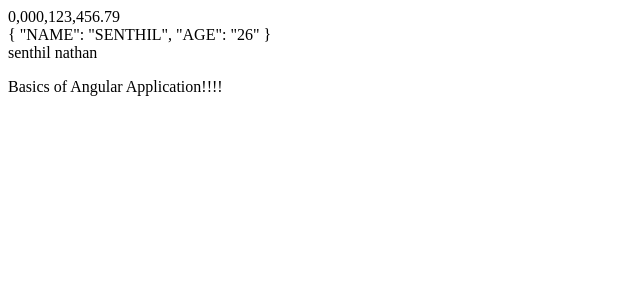
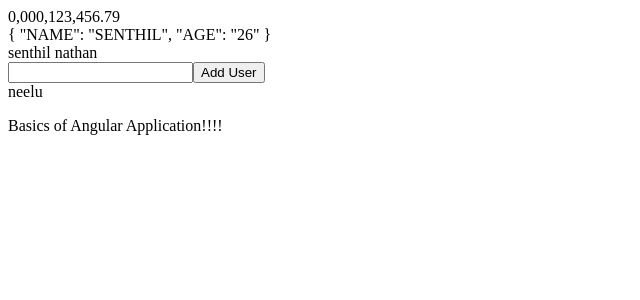
Before and after one commit to senthilj94/AngularBasics, an Angular app: page / in a window 1280 px wide. Shown: the top 300 px of the page, without its empty margins (0-640 px from the left). Built offline with nearby package versions, Linux system fonts and the light colour scheme.

Commit message:
Pure and Impure Pipes

```diff
--- a/src/app/app.module.ts
+++ b/src/app/app.module.ts
@@ -17,7 +17,7 @@
 import { HighlightDirective } from './directives/highlight.directive';
 import { CustomstructuralDirective } from './directives/customstructural.directive';
 import { PipeComponent } from './pipes/pipe/pipe.component';
-import { AppendPipe } from './pipes/pipe/custom.pipe';
+import { AppendPipe, FilterPipe } from './pipes/pipe/custom.pipe';
 
 @NgModule({
   declarations: [
@@ -35,7 +35,8 @@
     HighlightDirective,
     CustomstructuralDirective,
     PipeComponent,
-    AppendPipe
+    AppendPipe,
+    FilterPipe
   ],
   imports: [
     BrowserModule,
--- a/src/app/pipes/pipe/custom.pipe.ts
+++ b/src/app/pipes/pipe/custom.pipe.ts
@@ -9,3 +9,20 @@
         return value + appendText;
     }
 }
+
+
+@Pipe({
+    name: 'filter',
+    pure: false // Impure Pipe
+})
+
+export class FilterPipe implements PipeTransform {
+    transform(value, field, filterValue) {
+        console.log('Filter Pipe Called');
+        if (value && value.length > 0) {
+            return value.filter(x => x[field] === filterValue);
+        } else {
+            return [];
+        }
+    }
+}
--- a/src/app/pipes/pipe/pipe.component.html
+++ b/src/app/pipes/pipe/pipe.component.html
@@ -7,3 +7,10 @@
 <div>
     {{name | append: ' nathan'}}
 </div>
+<div>
+    <input [ngModel]="value" #userInput/>
+    <button (click)="addUser(userInput.value)">Add User</button>
+    <div *ngFor="let user of users | filter: 'gender': 'f'">
+        {{user.name}}
+    </div>
+</div>
--- a/src/app/pipes/pipe/pipe.component.ts
+++ b/src/app/pipes/pipe/pipe.component.ts
@@ -7,12 +7,20 @@
 })
 export class PipeComponent implements OnInit {
 
+  value = '';
   num = 123456.7892;
   obj = {name: 'senthil', age: '26'};
   name = 'senthil';
-
+  users = [{name: 'senthil', gender: 'm'},
+           {name: 'bala', gender: 'm'},
+           {name: 'neelu', gender: 'f'}];
   constructor() { }
 
   ngOnInit(): void {
   }
+
+  addUser(value) {
+    this.users.push({name: value, gender: 'f'});
+    console.log(this.users);
+  }
 }
```
